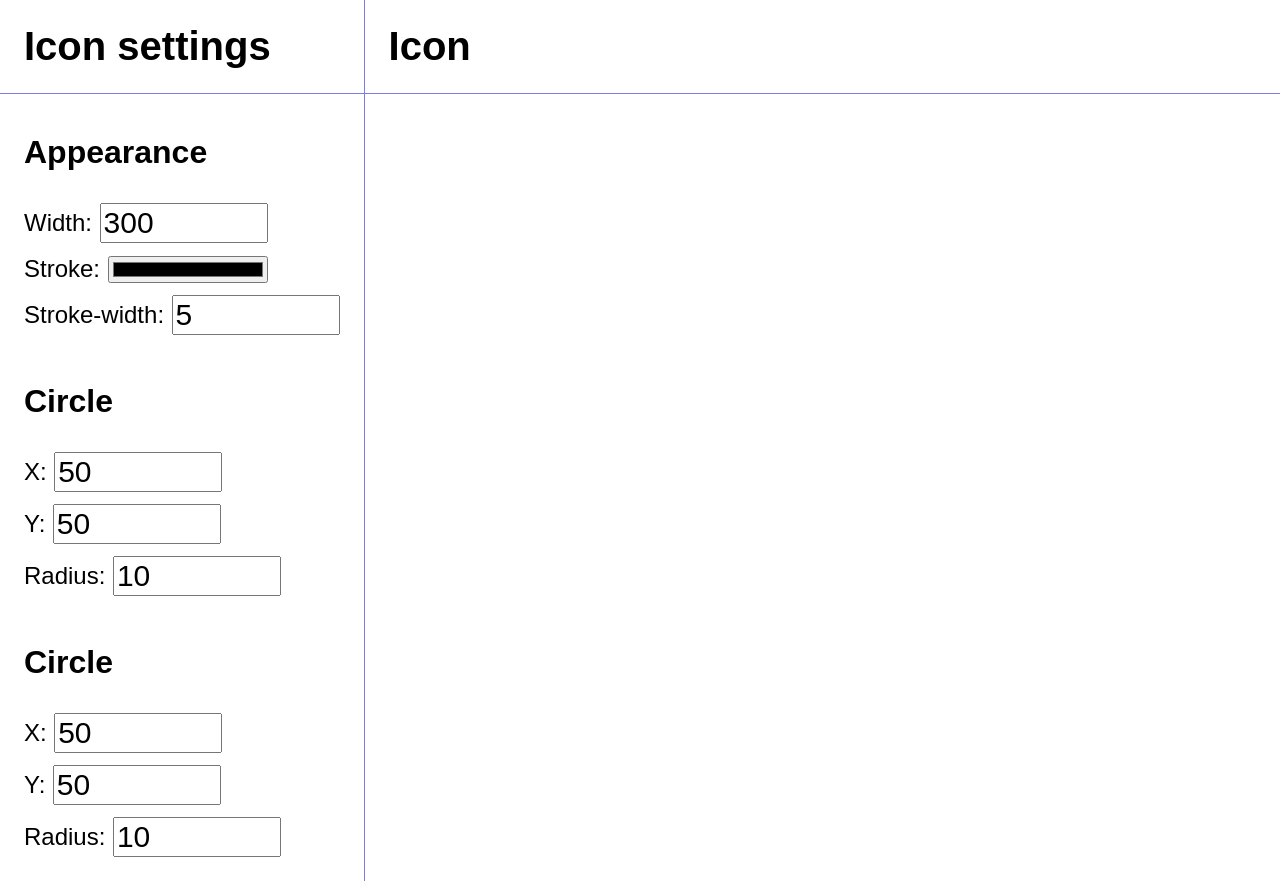
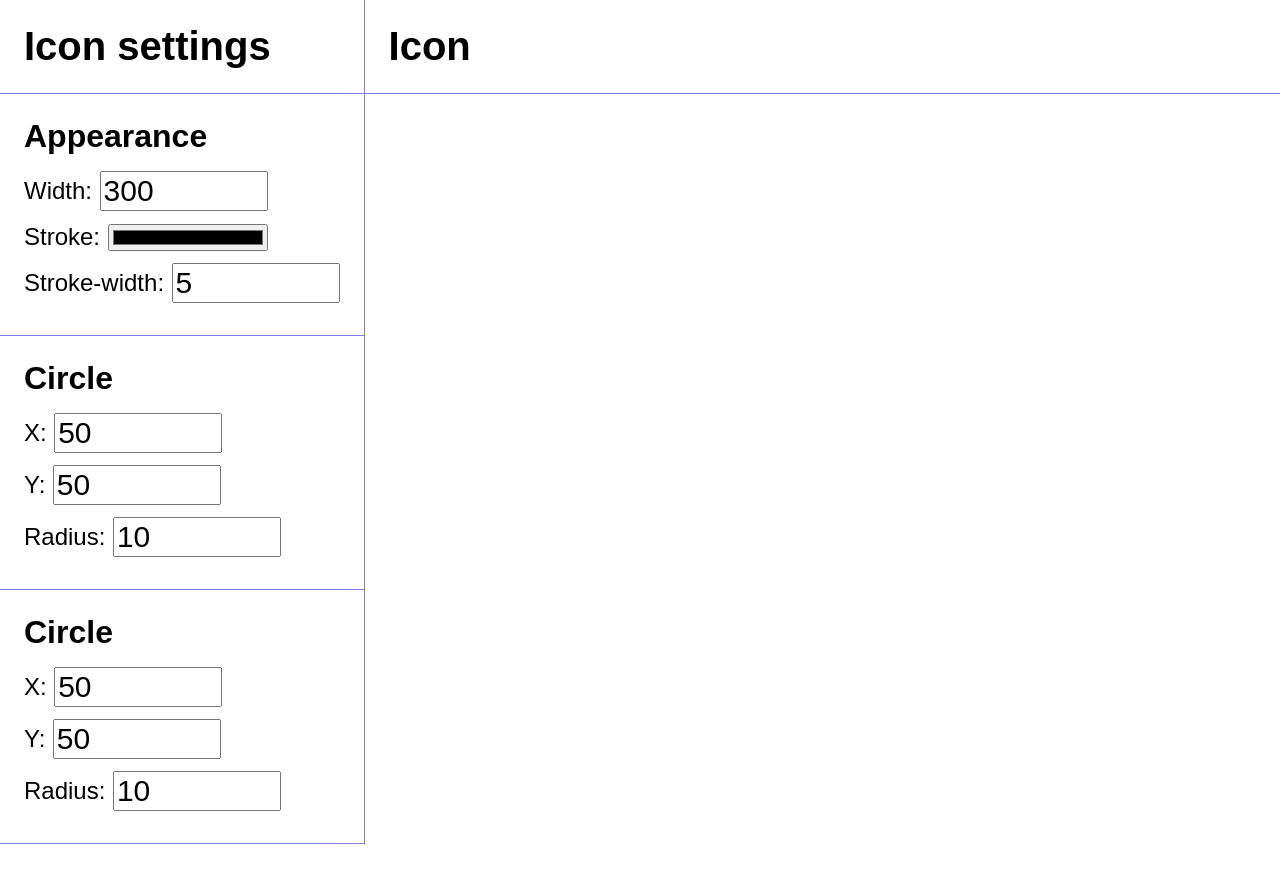
Before and after one commit to Masynchin/logos, a website built with webpack: page editor/index.html in a window 1280 px wide. After the commit the page ends 844 px from the top, so only its background shows below. Built offline with nearby package versions, Linux system fonts and the light colour scheme; what @svgdotjs/svg.js would draw is missing.

Commit message:
Improve style

```diff
--- a/editor/index.css
+++ b/editor/index.css
@@ -29,14 +29,19 @@ body aside {
   grid-area: aside;
 
   border-right: #7c7cea 1px solid;
-  padding: 0.5rem 1.5rem;
 
   display: flex;
   flex-direction: column;
 }
 
+body aside section {
+  padding: 1rem 1.5rem;
+  border-bottom: #7c7cea 1px solid;
+}
+
 body aside section h3 {
   font-size: 2em;
+  margin: 0.5rem 0;
 }
 
 body aside section ul {
```
